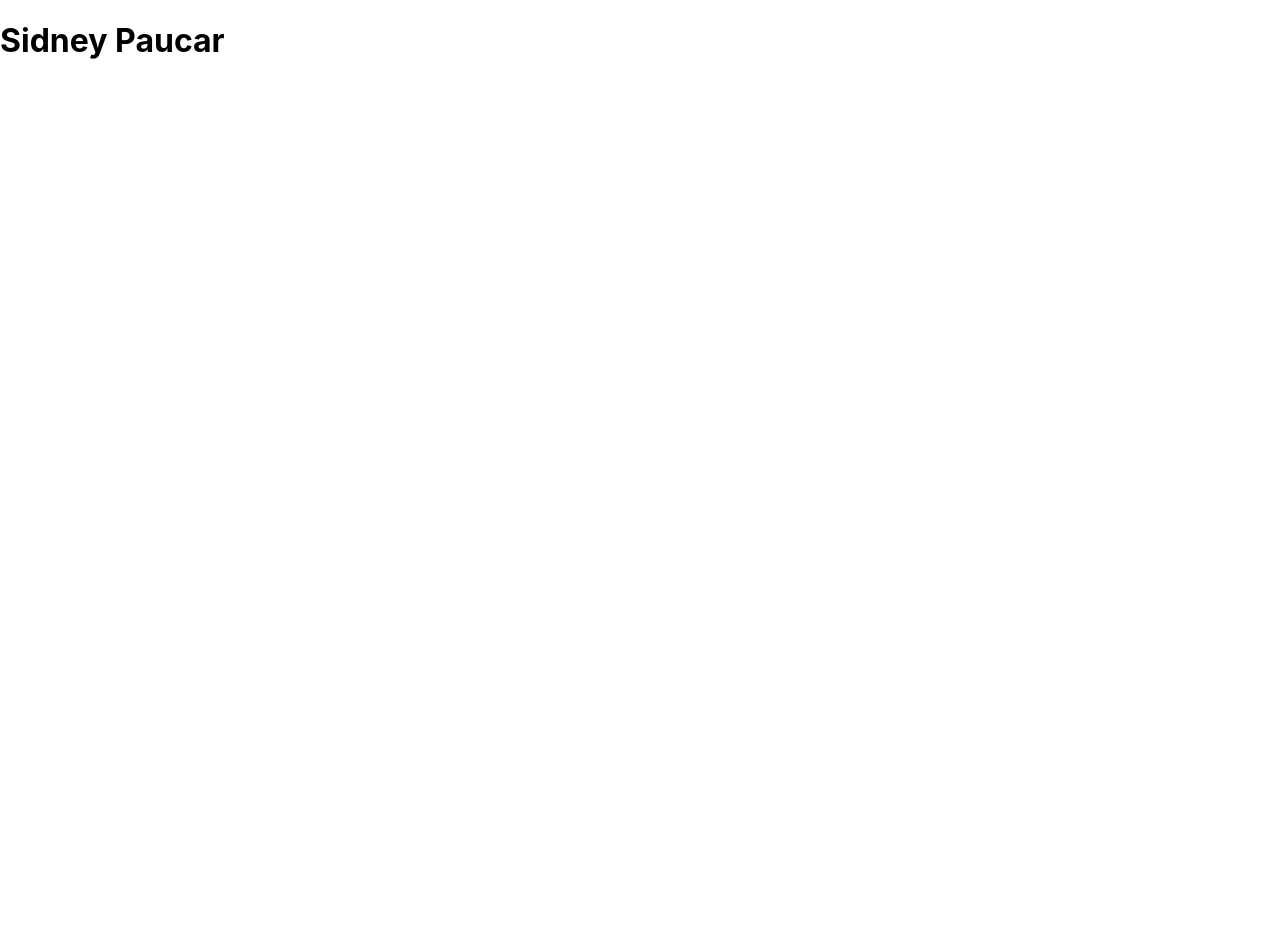
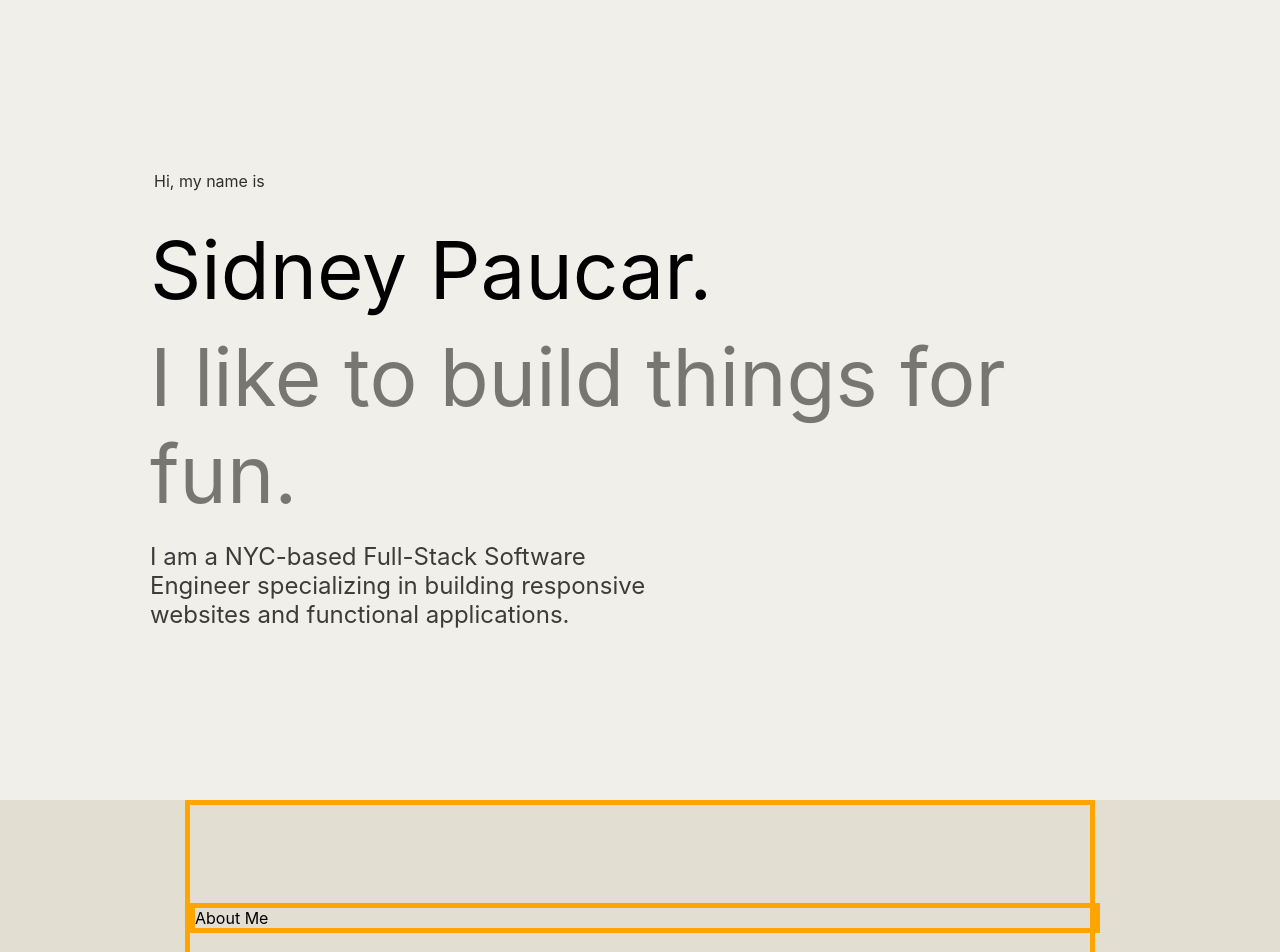
Before and after one commit to sidneypaucar/portfolio, a React (Create React App) app in the folder sidney-paucar/: page / in a window 1280 px wide. Shown: the top 952 px of the page. Before the commit the page ends 800 px from the top, so only its background shows below. Built offline with nearby package versions, Linux system fonts and the light colour scheme.

Commit message:
Landing Page,About Me

```diff
--- a/sidney-paucar/src/App.css
+++ b/sidney-paucar/src/App.css
@@ -1,38 +1,167 @@
-.App {
-  text-align: center;
+/* .container {
+  background-color: #F1EFE9;
+  margin: 0px auto;
+  max-width: 1600px;
+  min-height: 100vh;
+  padding: 0px 150px;
+  border-color: red;
+  border-width: 5px;
+  border-style: solid;
+} */
+
+section{
+  margin: 0px auto;
+  max-width: 1000px;
 }
 
-.App-logo {
-  height: 40vmin;
-  pointer-events: none;
+.Home{
+  background-color: #F1EFE9;
+  margin: 0px auto;
+  max-width: 1600px;
+  min-height: 100vh;
+  padding: 0px 150px;
+  /* border-color: green;
+  border-width: 5px;
+  border-style: solid; */
 }
 
-@media (prefers-reduced-motion: no-preference) {
-  .App-logo {
-    animation: App-logo-spin infinite 20s linear;
-  }
+.Home-Page{
+  display: flex;
+  justify-content: center;
+  flex-direction: column;
+  align-items: flex-start;
+  min-height: 100vh;
+  padding: 0px;
+  /* border-color: aqua;
+  border-width: 5px;
+  border-style: solid; */
 }
 
-.App-header {
-  background-color: #282c34;
+.Home-Text1{
+  margin: 0px 0px 30px 4px;
+  font-size: 16px;
+  font-weight: 400;
+  opacity: 80%;
+  /* border-color: aqua;
+  border-width: 5px;
+  border-style: solid; */
+}
+
+.Home-Text2{
+  margin: 0px;
+  font-size: 80px;
+  /* border-color: aqua;
+  border-width: 5px;
+  border-style: solid; */
+}
+
+.Home-Text3{
+  margin: 0px;
+  margin-top: 10px;
+  font-size: 80px;
+  opacity: 50%;
+  /* border-color: aqua;
+  border-width: 5px;
+  border-style: solid; */
+}
+
+.Home-Text4{
+  margin: 20px 0px 0px;
+  max-width: 540px;
+  font-size: 24px;
+  opacity: 75%;
+  /* border-color: aqua;
+  border-width: 5px;
+  border-style: solid; */
+}
+/* ========================================= */
+.About {
+  background-color: #E2DED1;
+  margin: 0px auto;
+  max-width: 1600px;
   min-height: 100vh;
+  padding: 0px 150px;
+  /* border-color: aqua;
+  border-width: 5px;
+  border-style: solid; */
+}
+
+.About-Me {
+  display: flex;
+  justify-content: center;
+  flex-direction: column;
+  align-items: flex-start;
+  min-height: 100vh;
+  max-width: 900px;
+  padding: 0px;
+  border-color: orange;
+  border-width: 5px;
+  border-style: solid;
+}
+
+.About-Header{
+    display: flex;
+    align-items: center;
+    position: relative;
+    margin: 10px 0px 40px;
+    width: 100%;
+    font-size: clamp(26px,5vw,var(--fz-heading));
+    white-space: nowrap;
+
+
+  border-color: orange;
+  border-width: 5px;
+  border-style: solid;
+}
+
+.Inner {
+  display: grid;
+    grid-template-columns: 4fr 2fr;
+    gap: 50px;
+}
+
+.About-Description {
+  margin: 0px 0px 15px;
+  max-width: 540px;
+  border-color: aqua;
+  border-width: 5px;
+  border-style: solid;
+}
+
+.Profile-Pic{
+  display: flex;
+  justify-content: space-between;
+  height: 370px;
+  width: 300px;
+  border-color: aqua;
+  border-width: 5px;
+  border-style: solid;
+}
+
+.info {
+  margin:0px;
+  border-color: aqua;
+  border-width: 5px;
+  border-style: solid;
+}
+
+ul{
+  display: grid;
+    grid-template-columns: repeat(4, minmax(100px, 10px));
+    gap: 0px 10px;
+    padding: 0px;
+    margin: 20px 0px 0px;
+    list-style: none;
+}
+
+.icons{
+  filter: brightness(0%);
+}
+
+img {
   display: flex;
   flex-direction: column;
-  align-items: center;
-  justify-content: center;
-  font-size: calc(10px + 2vmin);
-  color: white;
+  height: 50px;
+  width: 50px;
+  margin-top: 20px;
 }
-
-.App-link {
-  color: #61dafb;
-}
-
-@keyframes App-logo-spin {
-  from {
-    transform: rotate(0deg);
-  }
-  to {
-    transform: rotate(360deg);
-  }
-}
--- a/sidney-paucar/src/App.js
+++ b/sidney-paucar/src/App.js
@@ -1,9 +1,105 @@
-import logo from './logo.svg';
 import './App.css';
+import Nav from './components/Nav';
+import Footer from './components/Footer';
 
 function App() {
   return (
-    <h1>Sidney Paucar</h1>
+
+    <div className='container'>
+
+      <div className='Home'>
+
+      <section className='Home-Page'>
+        <p className='Home-Text1'>Hi, my name is</p>
+        <p className='Home-Text2'>Sidney Paucar.</p>
+        <p className='Home-Text3'>I like to build things for fun.</p>
+        <p className='Home-Text4'>I am a NYC-based Full-Stack Software Engineer specializing in building responsive websites and functional applications.</p>
+        </section>
+      </div>
+
+      <div className='About'>
+        <section className='About-Me'>
+          <p className='About-Header'>About Me</p>
+
+
+          <div className='Inner'>
+            <div>
+            <p className='About-Description'>
+          Hello! My name is Sidney and I am a Full Stack Software Developer with a passion for creating functional, aesthetically appealing, and user friendly sites with a demonstrated history of working with multiple languages. Experienced with Ruby on Rails, JavaScript, React and MongoDB and similar frameworks. I bring strong skills in problem solving, communication as well as an intrinsic passion towards UX/UI.
+            </p>
+              <p className='info'>Here are a few technologies I have worked with:</p>
+
+              <ul className='icons'>
+            <li><img src="https://cdn.jsdelivr.net/gh/devicons/devicon/icons/react/react-original.svg" /></li>
+
+            <li><img src="https://cdn.jsdelivr.net/gh/devicons/devicon/icons/javascript/javascript-plain.svg" /></li>
+
+            <li><img src="https://cdn.jsdelivr.net/gh/devicons/devicon/icons/html5/html5-plain.svg" /></li>
+
+            <li><img src="https://cdn.jsdelivr.net/gh/devicons/devicon/icons/css3/css3-plain.svg" /></li>
+
+            <li><img src="https://cdn.jsdelivr.net/gh/devicons/devicon/icons/materialui/materialui-original.svg" /></li>
+
+            <li><img src="https://cdn.jsdelivr.net/gh/devicons/devicon/icons/nodejs/nodejs-original.svg" /></li>
+
+            <li><img src="https://cdn.jsdelivr.net/gh/devicons/devicon/icons/git/git-original.svg" /></li>
+
+            <li><img src="https://cdn.jsdelivr.net/gh/devicons/devicon/icons/github/github-original.svg" /></li>
+
+            <li><img src="https://cdn.jsdelivr.net/gh/devicons/devicon/icons/mongodb/mongodb-original.svg" /></li>
+
+            <li><img src="https://cdn.jsdelivr.net/gh/devicons/devicon/icons/npm/npm-original-wordmark.svg" /></li>
+
+            <li><img src="https://cdn.jsdelivr.net/gh/devicons/devicon/icons/express/express-original.svg" /></li>
+
+            <li><img src="https://cdn.jsdelivr.net/gh/devicons/devicon/icons/ruby/ruby-plain.svg" /></li>
+
+            <li><img src="https://cdn.jsdelivr.net/gh/devicons/devicon/icons/rails/rails-plain.svg" /></li>
+
+            <li><img src="https://cdn.jsdelivr.net/gh/devicons/devicon/icons/postgresql/postgresql-plain.svg" /></li>
+
+            <li><img src="https://i.imgur.com/2wVg1FT.png" /></li>
+
+            <li><img src="https://cdn.jsdelivr.net/gh/devicons/devicon/icons/amazonwebservices/amazonwebservices-original-wordmark.svg" /></li>
+
+            <li><img src="https://cdn.jsdelivr.net/gh/devicons/devicon/icons/figma/figma-plain.svg" /></li>
+
+            <li><img src="https://cdn.jsdelivr.net/gh/devicons/devicon/icons/codepen/codepen-plain.svg" /></li>
+
+
+        </ul>
+            </div>
+
+
+            <img className='Profile-Pic' src="https://i.imgur.com/zLkMHbS.jpg" alt="profile_pic" />
+        </div>
+
+
+
+
+
+
+
+
+
+        </section>
+      </div>
+
+
+      <nav>
+        <Nav />
+      </nav>
+
+
+
+
+
+
+
+
+
+      <Footer />
+    </div>
   );
 }
 
--- /dev/null
+++ b/sidney-paucar/src/components/Footer.js
@@ -0,0 +1,7 @@
+function Footer() {
+  return (
+    <h1>Footer</h1>
+  );
+}
+
+export default Footer;
--- /dev/null
+++ b/sidney-paucar/src/components/Nav.js
@@ -0,0 +1,7 @@
+function Nav() {
+  return (
+    <h1>Nav Bar</h1>
+  );
+}
+
+export default Nav;
```
Also changed, not shown: 1 other file (tests, documents, lock files or other folders).
